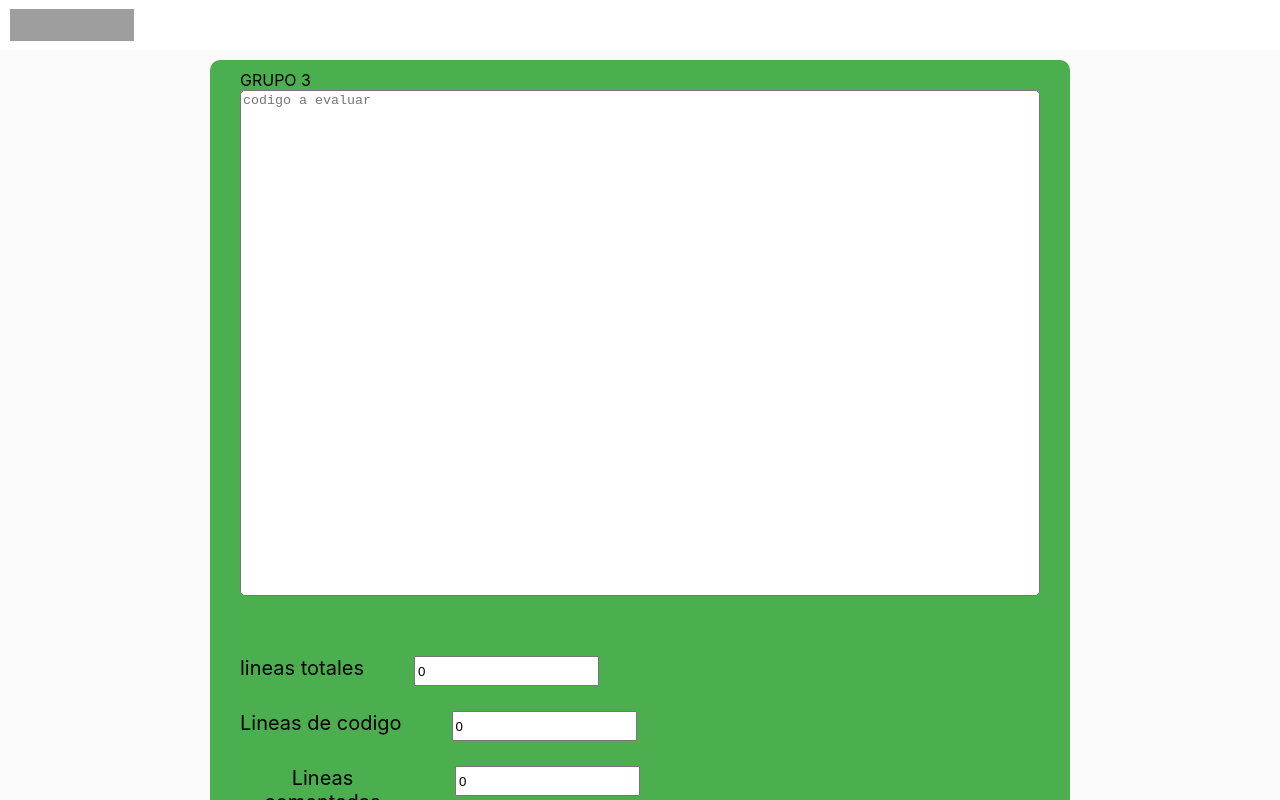
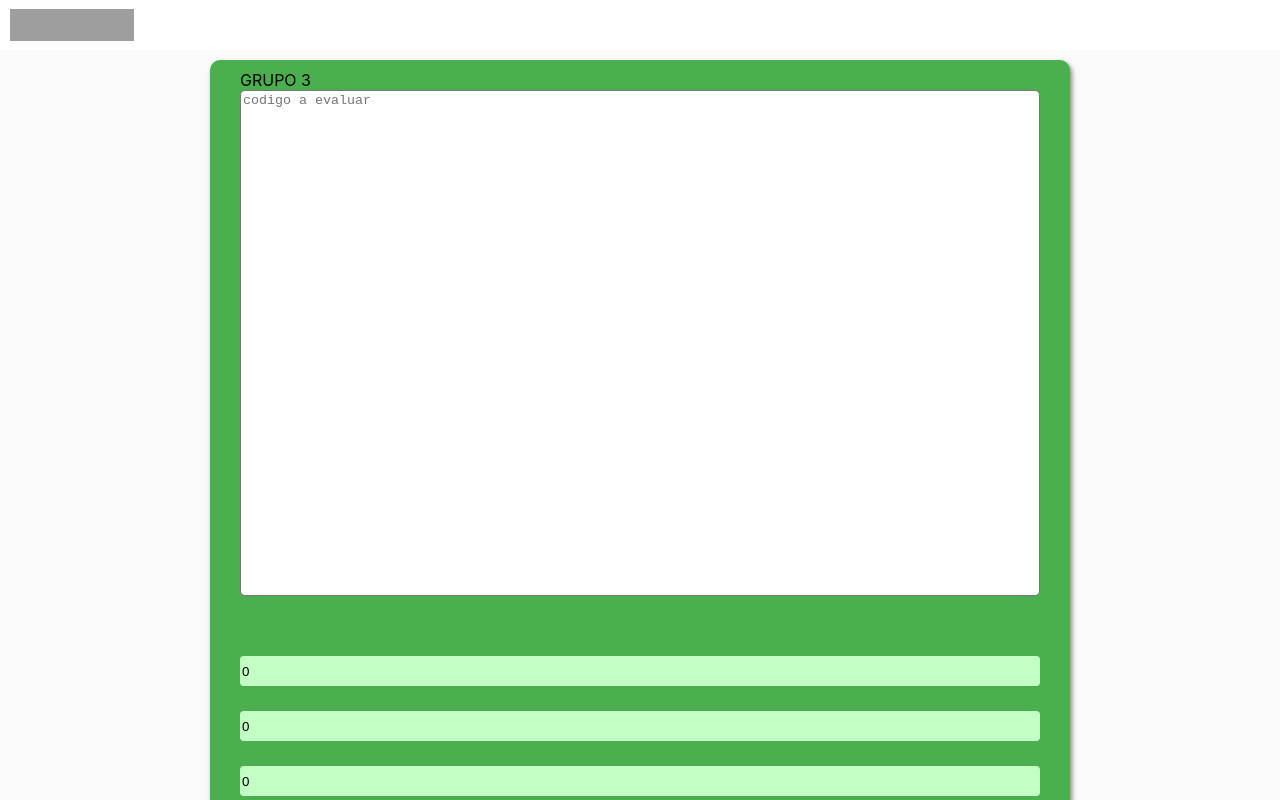
Before and after one commit to facundotourn/testing, a React (Create React App) app: page / in a window 1280 px wide. Shown: the top 800 px of the page. Built offline with nearby package versions, Linux system fonts and the light colour scheme; grey boxes are pictures that could not be loaded.

Commit message:
funcioanando faltan tocar estilos

```diff
--- a/src/App.css
+++ b/src/App.css
@@ -33,6 +33,7 @@
   padding-right: 30px;
   padding-bottom: 30px;
   background-color: #4caf4f ;
+  box-shadow: 2px 3px 5px rgba(0, 0, 0, 0.473);
 }
 
 .button{
@@ -52,6 +53,18 @@ box-shadow: 2px 3px 10px rgba(0, 0, 0, 0.473);
 
 
 }
+
+input{
+  width: 100%;
+  background-color: #c3ffc5;
+  border: none;
+  border-radius: 4px;
+}
+input:focus{
+  /* background-color: black; */
+  outline: none;
+  /* background-color: rgb(146, 210, 226); */
+}
 .resultado{
   /* display: contents; */
   display: flex;
@@ -61,6 +74,7 @@ box-shadow: 2px 3px 10px rgba(0, 0, 0, 0.473);
   border-radius: 10px;
   height: 30px;
   padding-bottom: 25px;
+  width: 100%;
 
 }
 
--- a/src/App.js
+++ b/src/App.js
@@ -109,7 +109,7 @@ function App() {
 
 
 
-						<p className="label"> lineas totales</p>
+						{/* <p className="label"> lineas totales</p> */}
 						<input value={cantLineasTotales} readOnly={true} />
 
 
@@ -119,7 +119,7 @@ function App() {
 
 
 
-						<p className="label">Lineas de codigo</p>
+						{/* <p className="label">Lineas de codigo</p> */}
 						<input value={cantLineasTotales - comentariosSimples} readOnly={true} />
 
 
@@ -129,7 +129,7 @@ function App() {
 
 
 
-						<p className="label">Lineas comentadas</p>
+						{/* <p className="label">Lineas comentadas</p> */}
 						<input value={comentariosSimples} readOnly={true} />
 
 
@@ -139,7 +139,7 @@ function App() {
 
 
 
-						<p className="label">Porcentaje de lineas comentadas</p>
+						{/* <p className="label">Porcentaje de lineas comentadas</p> */}
 						<input value={comentariosSimples > 0 && cantLineasTotales > 0 ? comentariosSimples / cantLineasTotales * 100 : 0} readOnly={true} />
 
 
@@ -149,7 +149,7 @@ function App() {
 
 
 
-						<p className="label"> Complejidad ciclomatica</p>
+						{/* <p className="label"> Complejidad ciclomatica</p> */}
 						<input value={complejidadCiclomatica} readOnly={true} />
 
 
@@ -159,7 +159,7 @@ function App() {
 
 
 
-						<p className="label">Halstead Longitud</p>
+						{/* <p className="label">Halstead Longitud</p> */}
 						<input value={longitudHalstead} readOnly={true} />
 
 
@@ -169,7 +169,7 @@ function App() {
 
 
 
-						<p className="label">Halstead Volumen</p>
+						{/* <p className="label">Halstead Volumen</p> */}
 						<input value={volumenHalstead} readOnly={true} />
 
 
```
